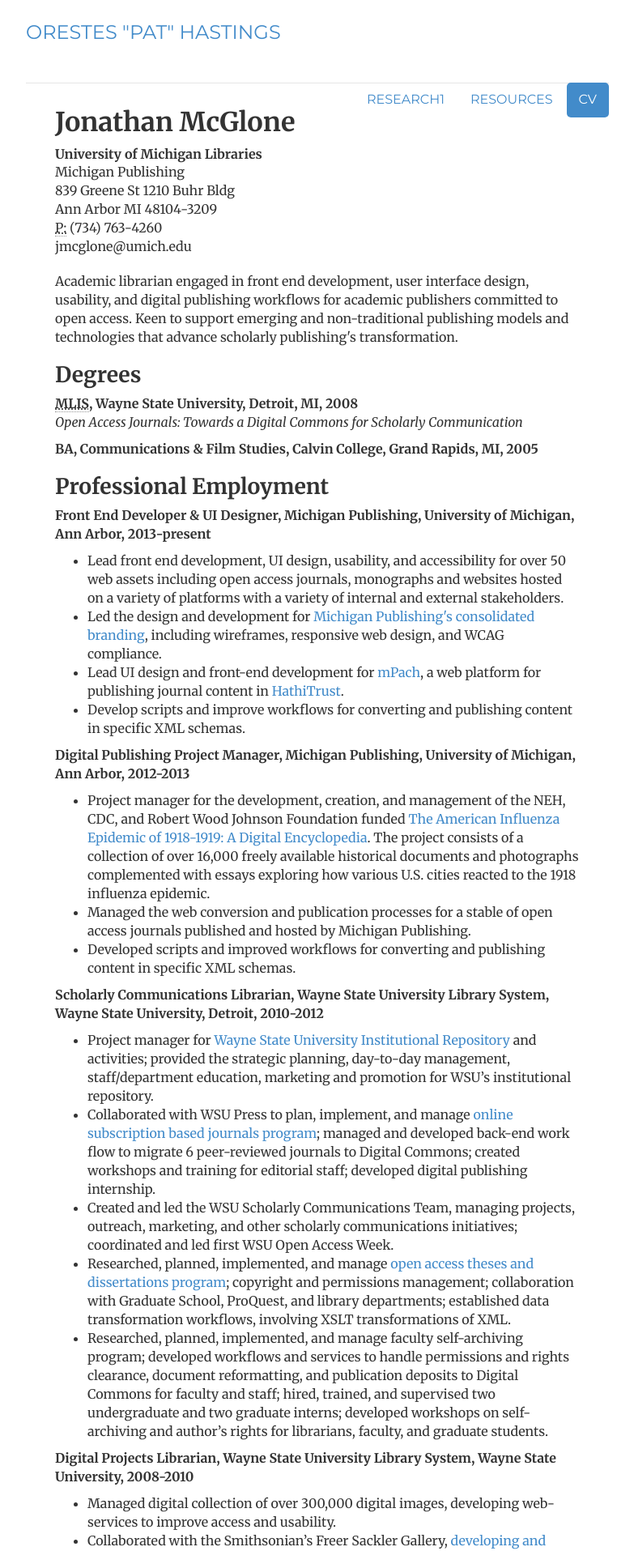
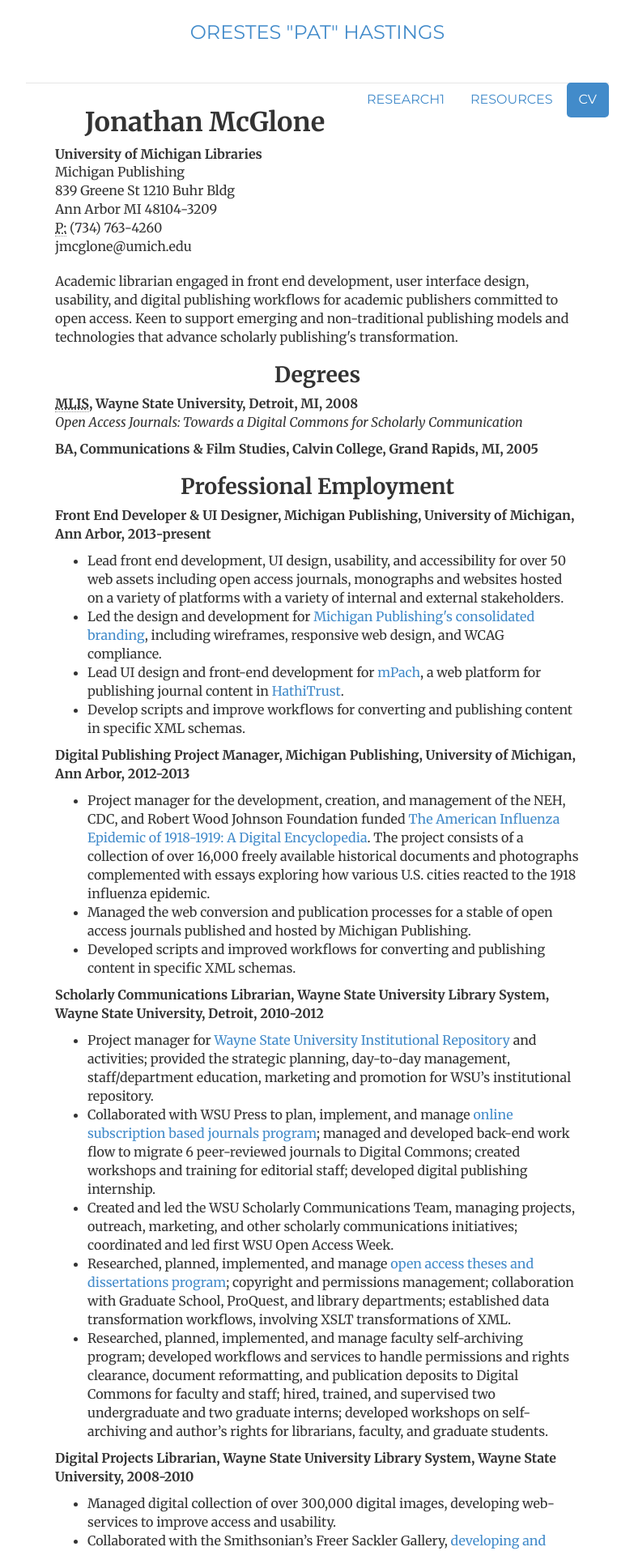
Before and after one commit to ophastings/ophastings.github.io, a Jekyll site: the page built from cv/index.html, in a window 1280 px wide. Shown: the top 1915 px of the page at 81% size, without its empty margins (248-1031 px from the left). Built offline with Jekyll 4.4.1, drawn with Linux system fonts in a browser that asks for light colours.

Commit message:
Update style.css

```diff
--- a/css/style.css
+++ b/css/style.css
@@ -3,7 +3,7 @@
 
 body { padding-top: 20px; padding-bottom: 40px; font-family: 'Merriweather', Georgia, Times; font-size: 16px; }
 
-h1, h2, h3, h4, h5, h6, .h1, .h2, .h3, .h4, .h5, .h6 { font-family: 'Merriweather', Georgia, Times; font-weight: 700;}
+h1, h2, h3, h4, h5, h6, .h1, .h2, .h3, .h4, .h5, .h6 {text-align: center; font-family: 'Merriweather', Georgia, Times; font-weight: 700;}
 
 blockquote p { font-size: 16px; line-height: 1.6em; }
 
```
